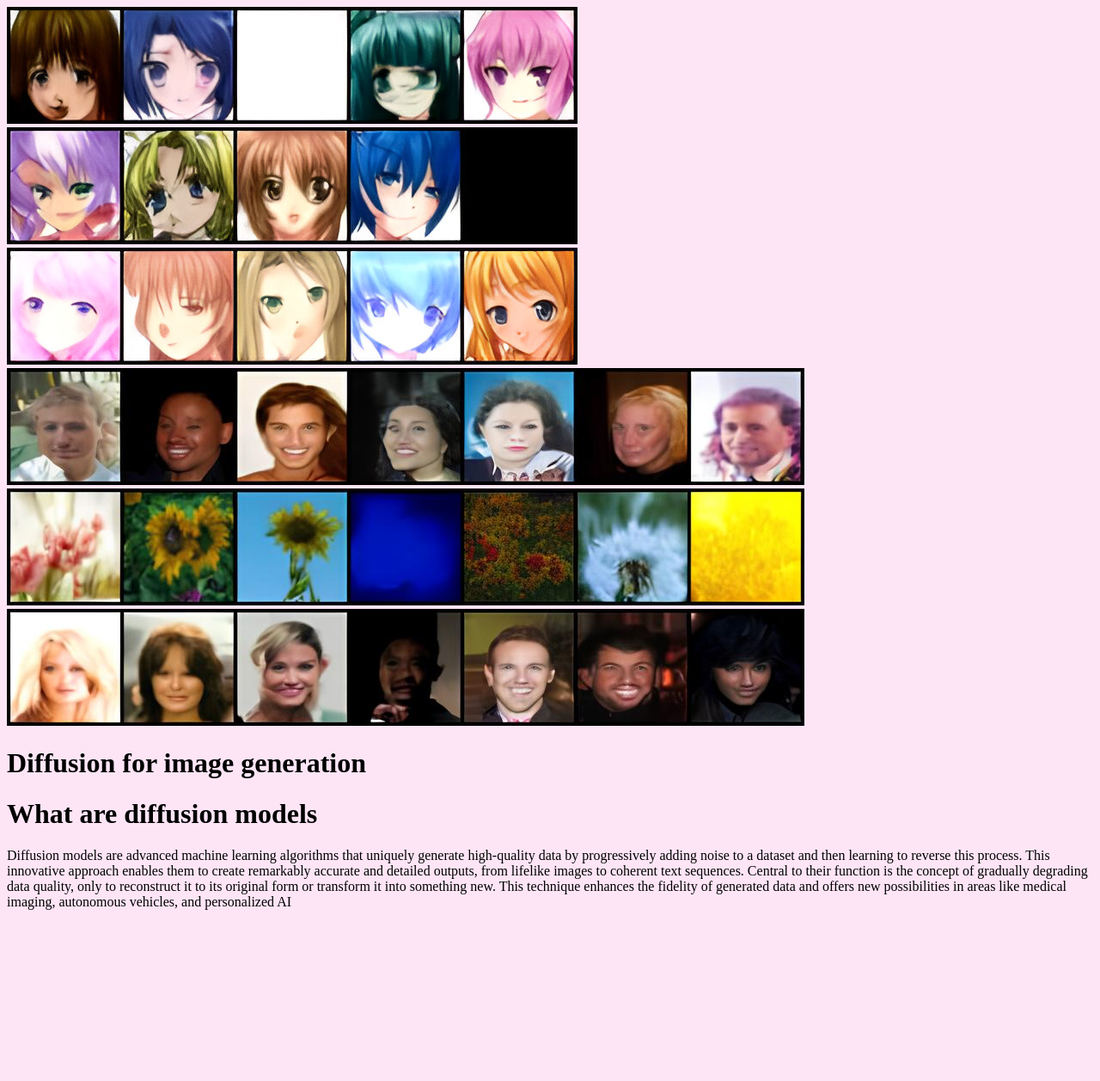
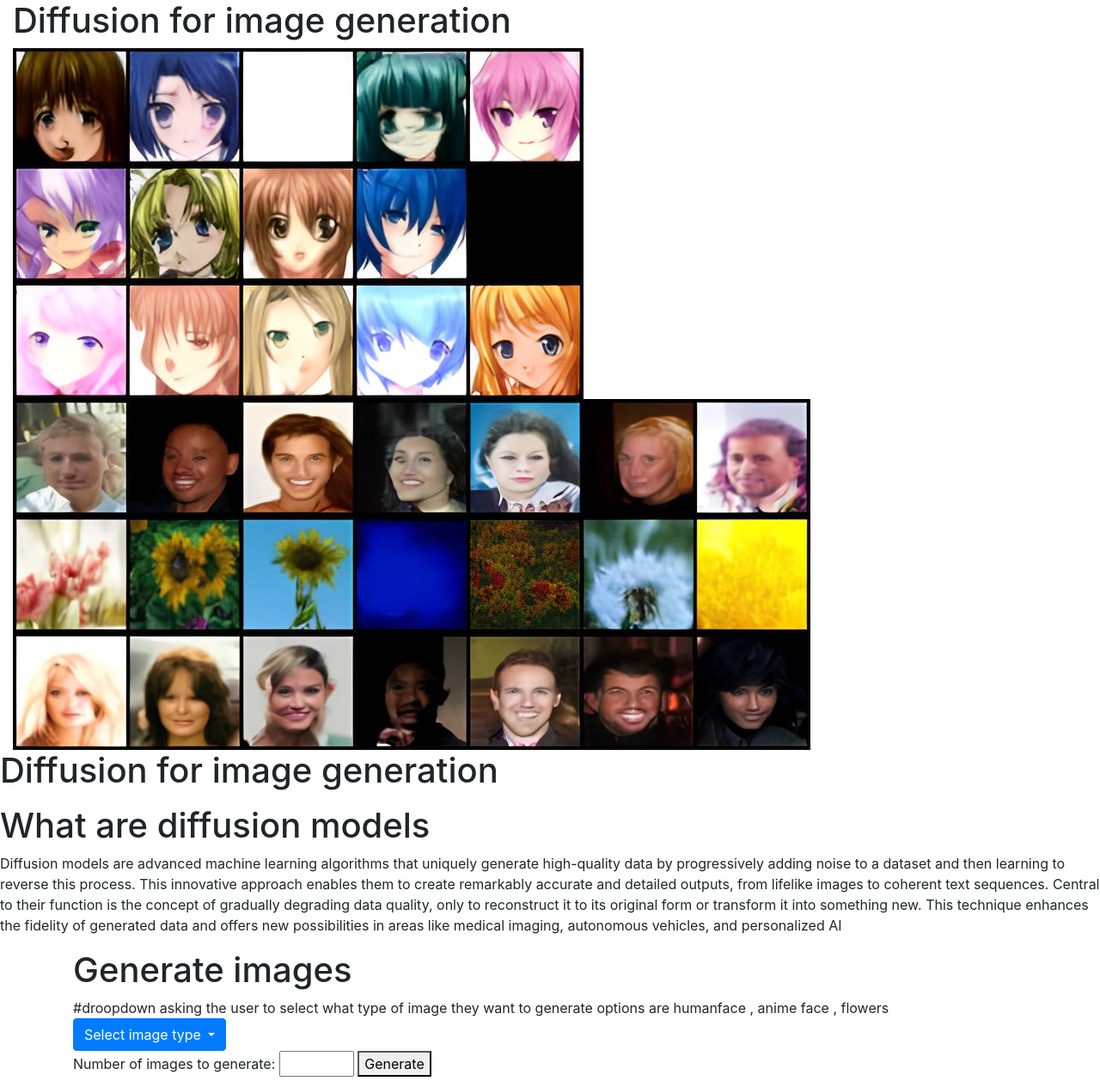
Before and after one commit to AmzadHossainrafis/Diffusion_model, a Flask app: page / in a window 1280 px wide. Shown: the whole page at 86% size. Before the commit the page ends 1058 px from the top, so only its background shows below. Run offline with Flask 3, Linux system fonts and the light colour scheme; parts of the project's set-up code (start-up, migrations or seed data) failed here and were passed over.

Commit message:
homepage modified and form added for num inst

```diff
--- a/templates/index.html
+++ b/templates/index.html
@@ -1,6 +1,13 @@
 <!DOCTYPE html>
 <html lang="en">
 <head>
+
+    <meta name="viewport" content="width=device-width, initial-scale=1, shrink-to-fit=no">
+
+    <!-- Bootstrap CSS -->
+    <link rel="stylesheet" href="https://cdn.jsdelivr.net/npm/bootstrap@4.4.1/dist/css/bootstrap.min.css" integrity="sha384-Vkoo8x4CGsO3+Hhxv8T/Q5PaXtkKtu6ug5TOeNV6gBiFeWPGFN9MuhOf23Q9Ifjh" crossorigin="anonymous">
+
+    <link rel="stylesheet" href=url_for('static', filename='style.css')>
     <meta charset="UTF-8">
     <meta name="viewport" content="width=device-width, initial-scale=1.0">
     <title>My Website</title>
@@ -8,7 +15,10 @@
 <body bgcolor="#FDE5F6">
 
 
-<dev>
+<dev class="">
+    <div class="container-fluid">
+
+    <h1>Diffusion for image generation </h1>
     <img src="static/result_1.jpeg">
     <img src="static/result.jpeg">
     <img src="static/result_2.jpeg">
@@ -16,6 +26,7 @@
     <img src="static/result_10.jpg">
     <img src="static/result_8.jpg">
 
+    </div>
     <dev id="intro">
         <h1>Diffusion for image generation </h1>
 <p>
@@ -27,7 +38,33 @@
 </p>
     </dev>
 
+<div class="container">
+    <h1>Generate images</h1>
+    #droopdown asking the user to select what type of image they want to generate options are humanface , anime face , flowers
+    <div class="dropdown">
+        <button class="btn btn-primary dropdown-toggle" type="button" id="dropdownMenuButton" data-toggle="dropdown" aria-haspopup="true" aria-expanded="false">
+          Select image type
+        </button>
+        <div class="dropdown-menu" aria-labelledby="dropdownMenuButton">
+          <a class="dropdown-item" href="#">Human face</a>
+          <a class="dropdown-item" href="#">Anime face</a>
+          <a class="dropdown-item" href="#">Flowers</a>
+        </div>
 
+
+
+    </div>
+
+
+    <form action="/generate" method="post">
+        <label for="number">Number of images to generate:</label>
+        <input type="number" id="number" name="number" min="1" max="10" required>
+        <button type="submit">Generate</button>
+    </form>
+
+
+
+</div>
 
 </dev>
     <!-- Your content goes here -->
```
